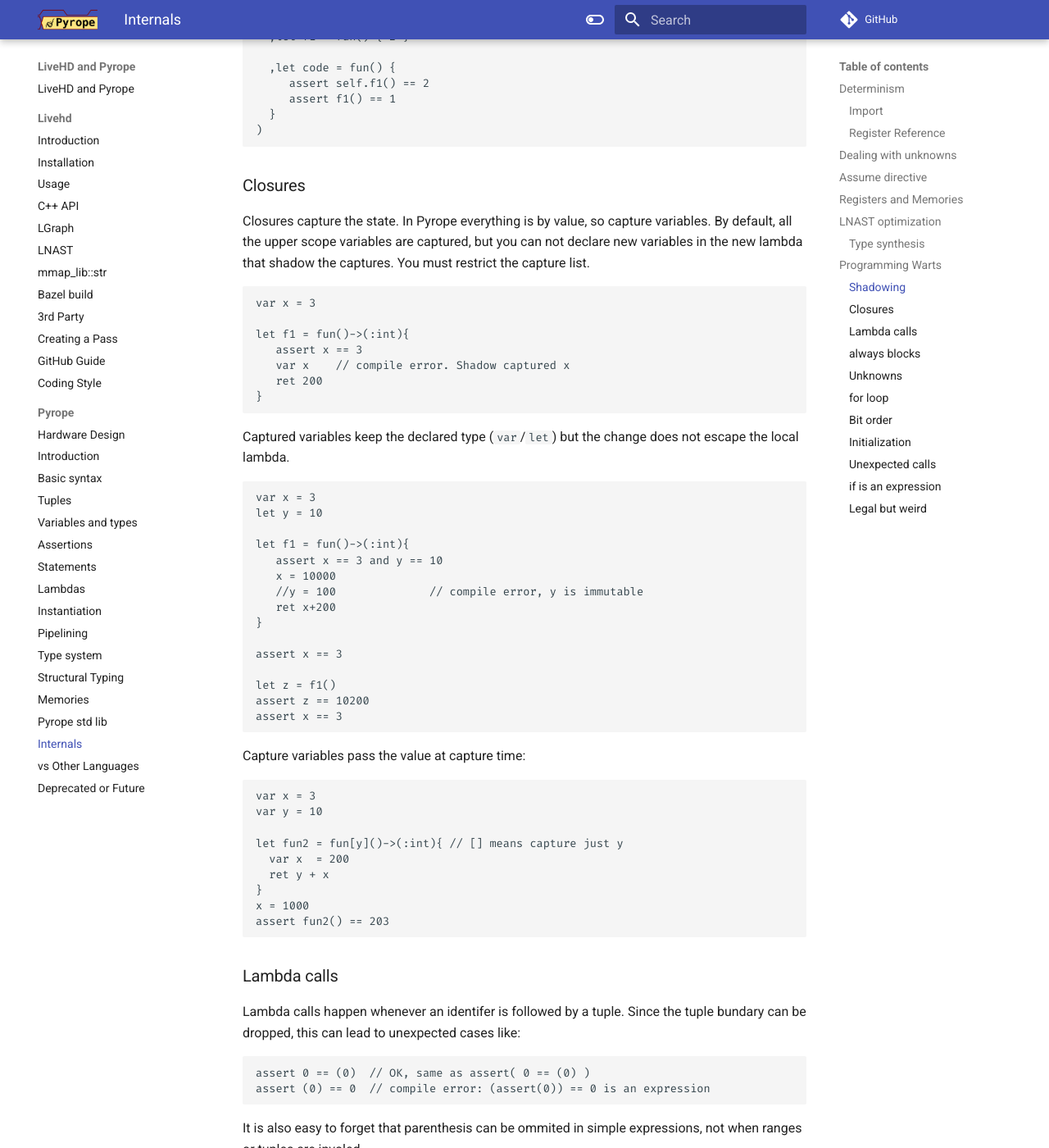
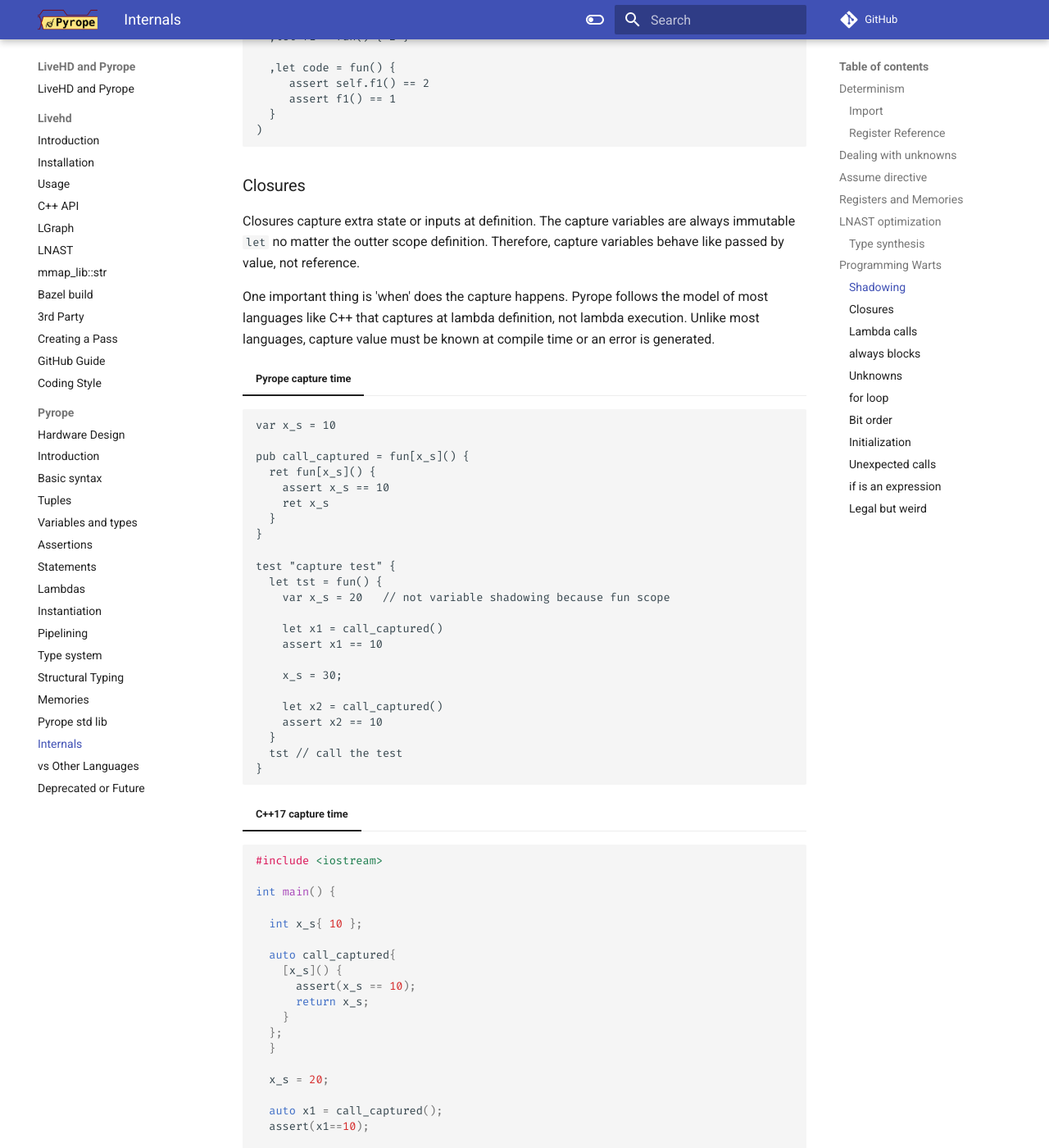
Before and after one commit to masc-ucsc/docs, an MkDocs documentation site: the page built from docs/pyrope/10-internals.md, in a window 1280 px wide and 1400 px high, scrolled down 7299 px. Shown: the whole window at 82% size. Built offline with MkDocs 1.6.1 and Material for MkDocs 9.7.7, drawn with Linux system fonts in a browser that asks for light colours; comment, search, counter and statistics services are not loaded; some of the changed text lies outside the part shown.

Commit message:
simplify and better document captures. Capture are explicit, immutable, and comptime

````diff
--- a/docs/pyrope/10-internals.md
+++ b/docs/pyrope/10-internals.md
@@ -428,49 +428,99 @@
 
 ### Closures
 
-Closures capture the state. In Pyrope everything is by value, so capture variables.
-By default, all the upper scope variables are captured, but you can not declare
-new variables in the new lambda that shadow the captures. You must restrict the
-capture list.
+Closures capture extra state or inputs at definition. The capture variables are
+always immutable `let` no matter the outter scope definition. Therefore,
+capture variables behave like passed by value, not reference.
+
+One important thing is 'when' does the capture happens. Pyrope follows the
+model of most languages like C++ that captures at lambda definition, not lambda
+execution. Unlike most languages, capture value must be known at compile time
+or an error is generated.
+
+=== "Pyrope capture time"
+
+```
+var x_s = 10
+
+pub call_captured = fun[x_s]() {
+  ret fun[x_s]() {
+    assert x_s == 10
+    ret x_s
+  }
+}
+
+test "capture test" {
+  let tst = fun() {
+    var x_s = 20   // not variable shadowing because fun scope
+
+    let x1 = call_captured()
+    assert x1 == 10
+
+    x_s = 30;
+
+    let x2 = call_captured()
+    assert x2 == 10
+  }
+  tst // call the test
+}
+```
+
+=== "C++17 capture time"
+
+```c++
+#include <iostream>
+
+int main() {
+
+  int x_s{ 10 };
+
+  auto call_captured{
+    [x_s]() {
+      assert(x_s == 10);
+      return x_s;
+    }
+  };
+  }
+
+  x_s = 20;
+
+  auto x1 = call_captured();
+  assert(x1==10);
+
+  x_s = 30;
+
+  auto x2 = call_captured();
+  assert(x2==10);
+}
+```
+
+Capture values must be explicit, or no capture happens. This means that
+`...fun[](...)...` is the same as `...fun(...)...`.
 
 ```
 var x = 3
 
-let f1 = fun()->(:int){
+let f1 = fun[x]()->(:int){
    assert x == 3
    var x    // compile error. Shadow captured x
    ret 200
 }
-```
-
-Captured variables keep the declared type (`var`/`let`) but the change does not
-escape the local lambda.
-
-```
-var x = 3
-let y = 10
-
-let f1 = fun()->(:int){
-   assert x == 3 and y == 10
-   x = 10000
-   //y = 100              // compile error, y is immutable
-   ret x+200
+let f2 = fun()->(:int){
+   var x    // OK, no captures 'x' variable
+   x = 100
+   ret x
 }
-
-assert x == 3
-
-let z = f1()
-assert z == 10200
-assert x == 3
 ```
 
 Capture variables pass the value at capture time:
+
 
 ```
 var x = 3
 var y = 10
 
-let fun2 = fun[y]()->(:int){ // [] means capture just y
+let fun2 = fun[y]()->(:int){
+  y = 100              // compile error, y is immutable when captured
   var x  = 200
   ret y + x
 }
````
Also changed, not shown: docs/pyrope/06-functions.md (+8 -7 lines), docs/pyrope/07-typesystem.md (+18 -11 lines).
